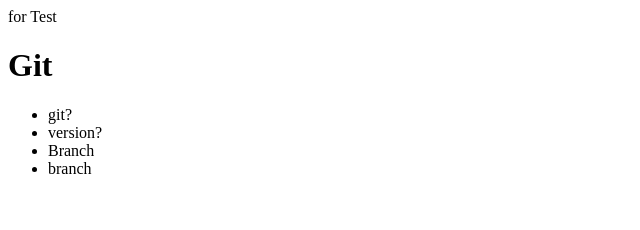
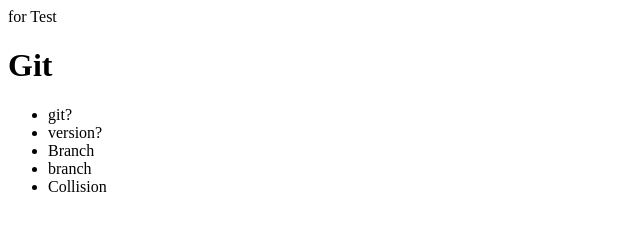
Before and after one commit to JeongMyeongSeok/open_tutorials_git, a plain HTML site: page index.html in a window 1280 px wide. Shown: the full height of the page, 0-640 px from the left. Drawn offline with Linux system fonts and the light colour scheme.

Commit message:
collision added

```diff
--- a/index.html
+++ b/index.html
@@ -12,7 +12,7 @@
 			<li>version?</li>
 			<li>Branch</li>
 			<li>branch</li>
-
+			<li>Collision</li>
 		</ul>
 	</body>
 </html>
```
